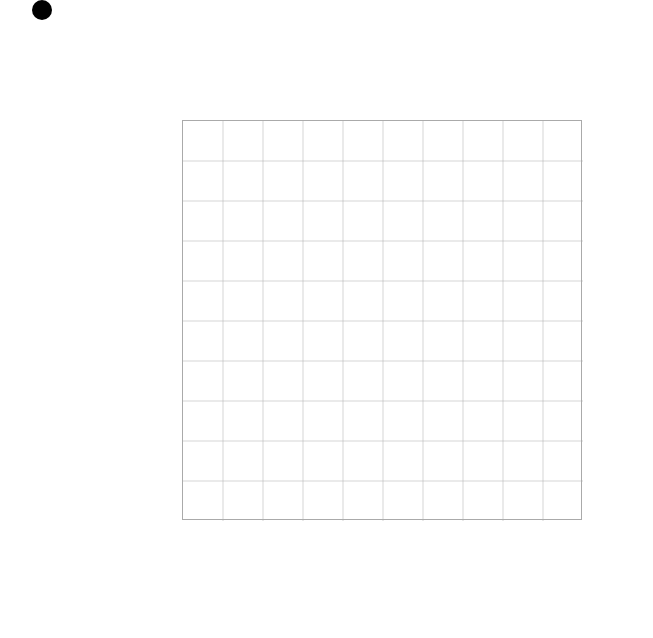
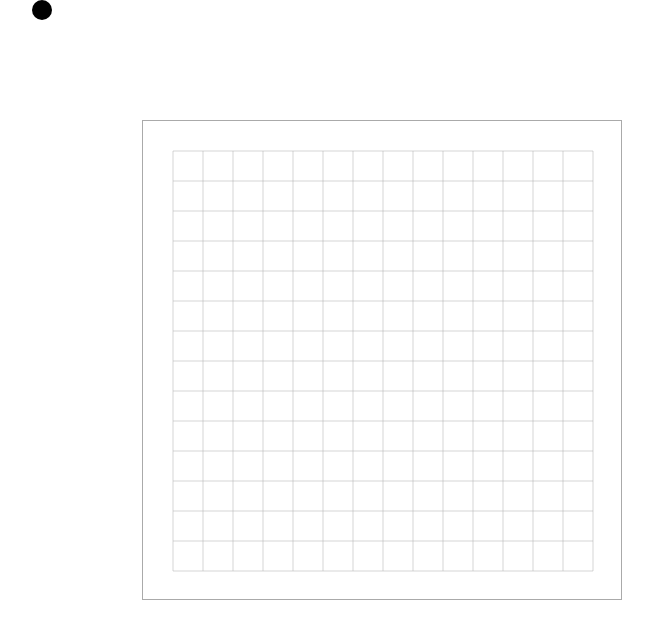
Before and after one commit to Mspedestrian/my-website, a Gatsby site: page /wuziqi in a window 1280 px wide. Shown: the whole page, without its empty margins (258-911 px from the left). Built offline with nearby package versions, Linux system fonts and the light colour scheme; Gatsby itself is replaced by a stand-in of ours; some packages are replaced by stand-ins of ours.

Commit message:
update wuziqi

```diff
--- a/src/pages/wuziqi.js
+++ b/src/pages/wuziqi.js
@@ -8,10 +8,47 @@ import Style from '../styles/wuziqi.module.css'
 function Container() {
   const [state, setState] = useState(0)
   const myRef = React.createRef()
-  let myCanvas, ctx, width, height, ceil = 40, positionX, positionY
+  let myCanvas, ctx, width, height, ceil = 30, positionX, positionY, chessWidth = 10, chessType = 0 //0 默认黑棋 1白棋
+  let result = {
+    black: [],
+    white: []
+  }
+  let table = [[]] // 15*15
+  let comTable = [[[]]] // 15*15*4
+  let playerTable = [[[]]] // 15*15*4
+  for (let i = 0; i < 15; i++) {
+    table[i] = []
+    comTable[i] = []
+    playerTable[i] = []
+    for (let j = 0; j < 15; j++) {
+      table[i][j] = 0
+      comTable[i][j] = []
+      playerTable[i][j] = []
+      for (let k = 0; k < 4; k++) {
+        comTable[i][j][k] = 0
+        playerTable[i][j][k] = 0
+      }
+    }
+  }
+  const initTableData = () => {
+    for (let i = 0; i < 15; i++) {
+      comTable[i] = []
+      playerTable[i] = []
+      for (let j = 0; j < 15; j++) {
+        comTable[i][j] = []
+        playerTable[i][j] = []
+        for (let k = 0; k < 4; k++) {
+          comTable[i][j][k] = 0
+          playerTable[i][j][k] = 0
+        }
+      }
+    }
+  }
   useEffect(() => {
     myCanvas = myRef && myRef.current
     ctx = myCanvas.getContext('2d');
+
+
     width = myCanvas.width;
     height = myCanvas.height;
     positionX = myCanvas.getBoundingClientRect().left
@@ -21,32 +58,217 @@ function Container() {
     ctx.beginPath();
     let i = ceil
     while (i < height) {
-      ctx.moveTo(0, i);
-      ctx.lineTo(width, i);
-      ctx.moveTo(i, 0);
-      ctx.lineTo(i, height);
+      ctx.moveTo(ceil, i);
+      ctx.lineTo(width - ceil, i);
+      ctx.moveTo(i, ceil);
+      ctx.lineTo(i, height - ceil);
       i += ceil
     }
     ctx.stroke();
   }, [myCanvas])
 
+  const drawChess = (x, y, isWhite) => {
+    //todo 需要判断x，y处是否有棋
+    ctx.beginPath();
+    // 创建黑棋白棋的fillstyle
+    const black = ctx.createRadialGradient(x, y, 0, x, y, chessWidth);
+    black.addColorStop(0, "#aaa");
+    black.addColorStop(1, "#111");
 
+    const white = ctx.createRadialGradient(x, y, 1, x, y, chessWidth);
+    white.addColorStop(0, "#fff");
+    white.addColorStop(1, "#bbb");
+
+    ctx.fillStyle = isWhite ? white : black;
+    ctx.arc(x, y, chessWidth, 0, 2 * Math.PI);
+    ctx.fill();
+    if (isWhite) {
+      result.white.push({ x, y })
+    } else {
+      result.black.push({ x, y })
+    }
+
+    // 判断游戏是否结束
+
+    setEndResult()
+  }
+
+  const setEndResult = () => {
+    const { white, black } = result
+
+  }
   const canvasClick = (event) => {
     console.log(event, event.clientX, event.pageX, ';;;;')
-    console.log()
-    getPositionXY(event.clientX, event.clientY)
+    const { x, y } = getPositionXY(event.clientX, event.clientY)
+    const xnum = x / ceil, ynum = y / ceil
+    // 判断越界
+    if (xnum - 1 > 14 || ynum - 1 > 14) return
+    drawChess(x, y, chessType)
+    // 对方玩家
+    table[ynum - 1][xnum - 1] = 2
 
+
+    setTypeTable()
+
+    setTimeout(() => {
+      const pos = getComPos()
+      drawChess((pos.j + 1) * ceil, (pos.i + 1) * ceil, !chessType)
+      table[pos.i][pos.j] = 1
+    }, 1000)
+
+  }
+  const getComPos = () => {
+    let max = 0;
+    let pos = {}
+    for (let i = 0; i < 15; i++) {
+      for (let j = 0; j < 15; j++) {
+        for (let k = 0; k < 4; k++) {
+          const tablemax = Math.max(comTable[i][j][k], playerTable[i][j][k])
+          if (max < tablemax) {
+            pos.i = i;
+            pos.j = j;
+            max = tablemax
+          }
+        }
+      }
+    }
+    console.log(comTable, playerTable, pos)
+    return pos
+  }
+  const setTypeTable = () => {
+    initTableData()
+    for (let i = 0; i < 15; i++) {
+      for (let j = 0; j < 15; j++) {
+        if (table[i][j] === 0) {
+          comTable[i][j] = getTypeNum(i, j, 1);
+          playerTable[i][j] = getTypeNum(i, j, 2);
+        }
+      }
+    }
+  }
+  const getTypeNum = (x, y, type) => {
+    // 活四 20  11110  01111
+    // 冲四 15  11101  10111
+    // 活三 10  1110   1101
+    let heng = [0], shu = [0], left = [0], right = [0]
+
+    let i = x, j = y;
+    let flag = 1
+    while (flag !== 8) {
+
+      if (flag === 1) {
+        j--;
+        if (j === -1 || table[x][j] !== type) {
+          flag++;
+          j = y;
+          continue
+        }
+        heng.unshift(1)
+      }
+
+      if (flag === 2) {
+        j++;
+        if (j === 15 || table[x][j] !== type) {
+          flag++;
+          j = y;
+          continue
+        }
+
+        heng.push(1)
+      }
+
+      if (flag === 3) {
+        i--;
+        if (i === -1 || table[i][y] !== type) {
+          flag++;
+          i = x;
+          continue
+        }
+
+        shu.unshift(1)
+      }
+
+      if (flag === 4) {
+        i++;
+        if (i === 15 || table[i][y] !== type) {
+          flag++;
+          i = x;
+          continue
+        }
+
+        shu.push(1)
+      }
+
+      if (flag === 5) {
+        i--;
+        j--;
+        if (i === -1 || j === -1 || table[i][j] !== type) {
+          flag++;
+          i = x;
+          j = y
+          continue
+        }
+
+        left.unshift(1)
+      }
+
+      if (flag === 6) {
+        i++;
+        j++
+        if (i === 15 || j === 15 || table[i][j] !== type) {
+          flag++;
+          i = x;
+          j = y
+          continue
+        }
+
+        left.push(1)
+      }
+
+      if (flag === 7) {
+        i++;
+        j--
+        if (i === 15 || j === -1 || table[i][j] !== type) {
+          flag++;
+          i = x;
+          j = y
+          continue
+        }
+
+        right.unshift(1)
+      }
+
+      if (flag === 8) {
+        i--;
+        j++
+        if (i === -1 || j === 15 || table[i][j] !== type) {
+          flag++;
+          i = x;
+          j = y
+          continue
+        }
+
+        right.push(1)
+      }
+
+    }
+    return [heng.length * 5, shu.length * 5, left.length * 5, right.length * 5]
   }
   const getPositionXY = (x, y) => {
     x = x - positionX
     y = y - positionY
-
+    const xnum = Math.round(x / ceil)
+    const ynum = Math.round(y / ceil)
+    return {
+      x: xnum * ceil,
+      y: ynum * ceil
+    }
   }
   return (
     <div className="container">
       <div className={Style['circle']}></div>
       <div className={Style['canvas']}>
-        <canvas id="canvas" ref={myRef} width="400" height="400" style={{}} onClick={canvasClick}></canvas>
+        <canvas id="canvas" ref={myRef} width="480" height="480" style={{}} onClick={canvasClick}></canvas>
       </div>
     </div>
   )
--- a/src/styles/wuziqi.module.css
+++ b/src/styles/wuziqi.module.css
@@ -1,7 +1,7 @@
 .canvas{
   border:1px solid #aaa;
-  width:400px;
-  height: 400px;
+  width:480px;
+  height: 480px;
   margin:100px auto;
 
 }
--- a/src/templates/blog-post.js
+++ b/src/templates/blog-post.js
@@ -1,6 +1,6 @@
 import React from "react"
 import { graphql } from "gatsby"
-import Layout from "../components/layout"
+// import Layout from "../components/layout"
 import { markdown } from 'markdown'
 // var markdown = require("markdown").markdown;
 console.log(markdown.toHTML("Hello *World*!"));
```
